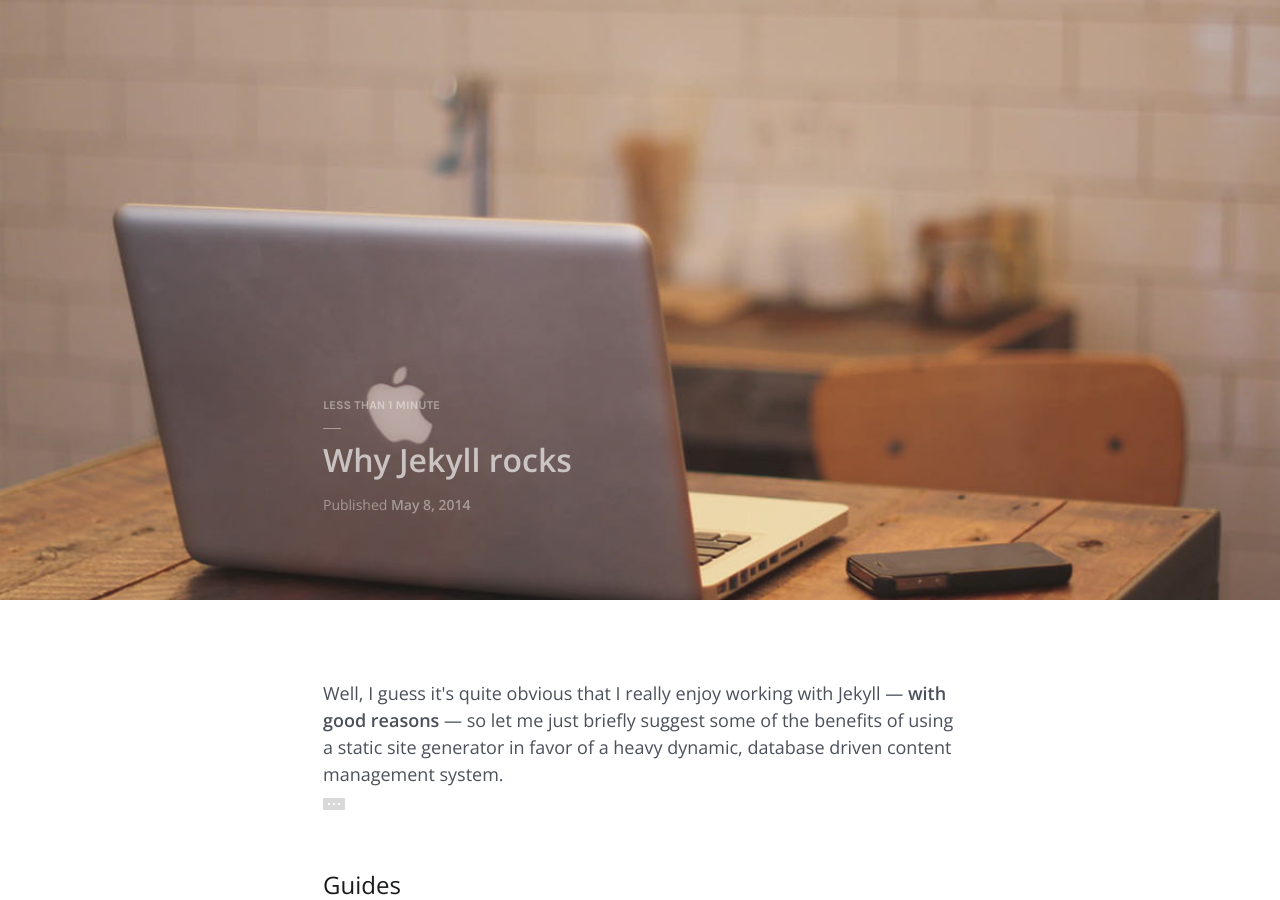
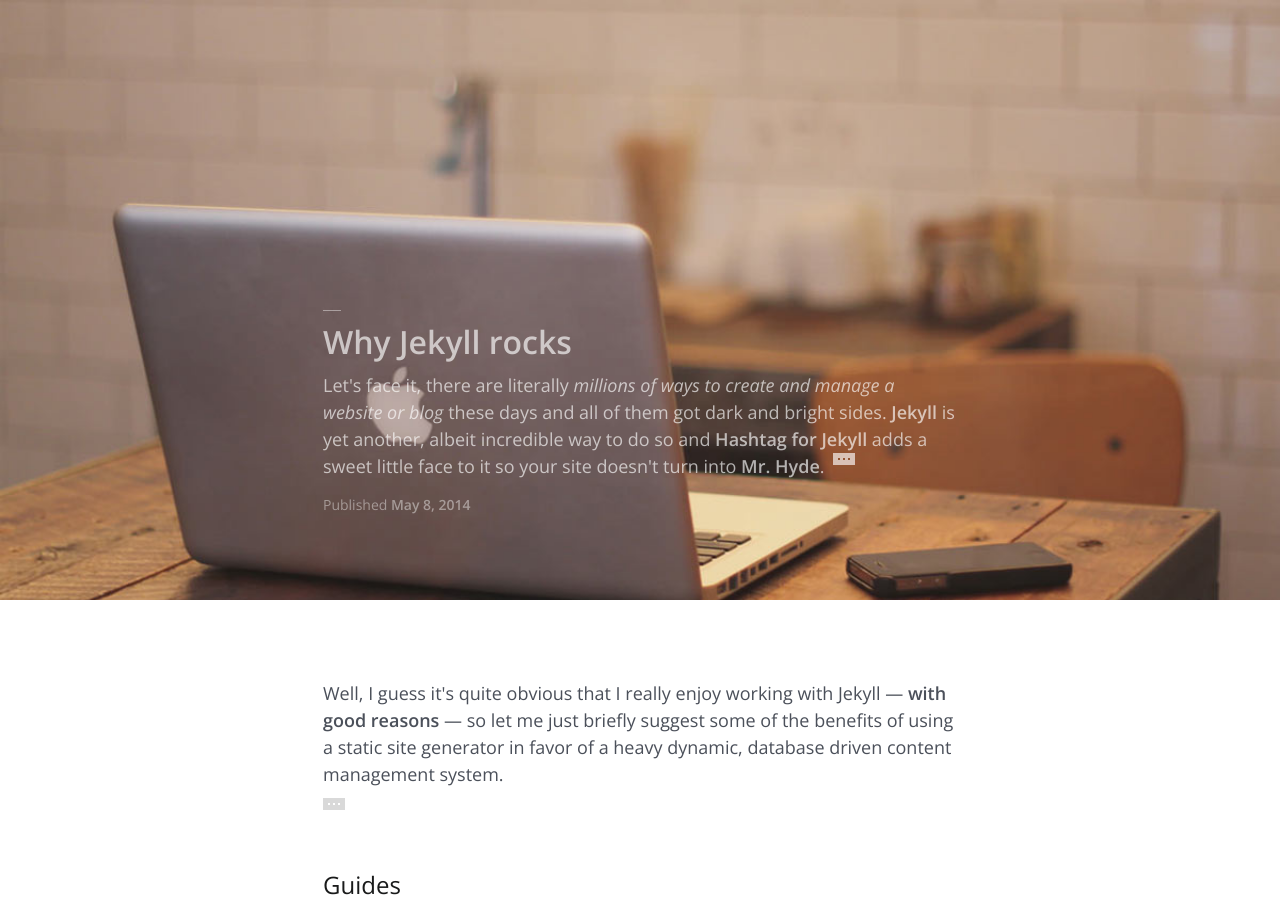
Before and after one commit to dataforevil/dataforevil.github.io, a Jekyll site: the page built from index.html, in a window 1280 px wide and 900 px high. Built offline with Jekyll 4.4.1, drawn with Linux system fonts in a browser that asks for light colours; the list of posts is cut into pages by our own code.

Commit message:
Removed reading time in excerpt

```diff
--- a/_includes/excerpt.html
+++ b/_includes/excerpt.html
@@ -2,7 +2,7 @@
 
 <div class="excerpt">
 
-	<span class="title">{{ page.content | reading_time_as_i }}</span>
+	<span class="title"></span>
 
 	{% if page.title %}
 
--- a/index.html
+++ b/index.html
@@ -7,6 +7,7 @@
 
 date:       2014-05-08
 image:      header-1.jpg
+excerpt:    Let's face it, there are literally <i>millions of ways to create and manage a website or blog</i> these days and all of them got dark and bright sides. <b>Jekyll</b> is yet another, albeit incredible way to do so and <b>Hashtag for Jekyll</b> adds a sweet little face to it so your site doesn't turn into <b>Mr. Hyde</b>. <a href="/about.html" title="Continue" class="more">Continue</a>
 gradient:   1
 
 ---
```
